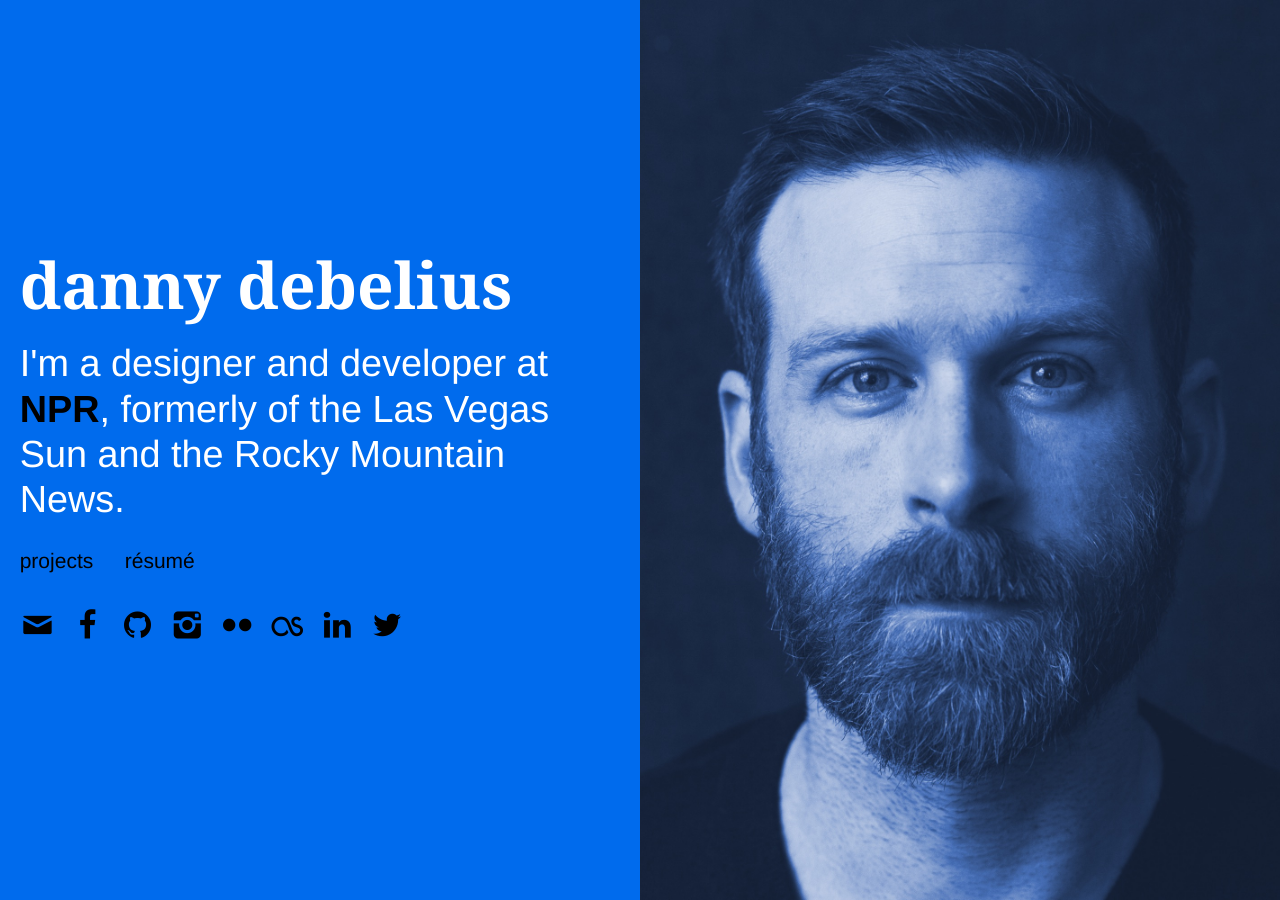
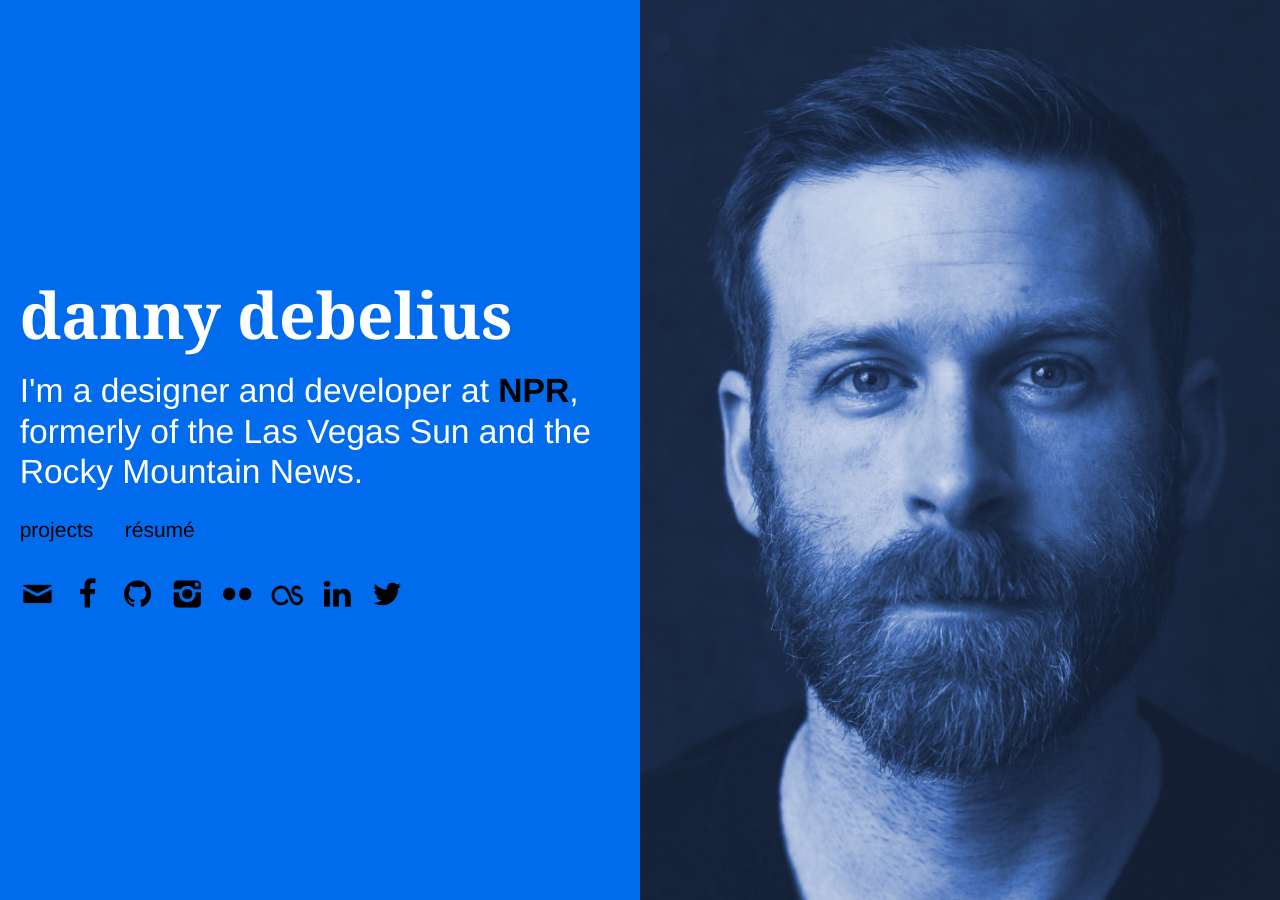
Before and after one commit to dannydb/dannydb.github.io, a Jekyll site: the page built from index.md, in a window 1280 px wide and 900 px high. Built offline with Jekyll 4.4.1, drawn with Linux system fonts in a browser that asks for light colours.

Commit message:
resume type tweaks

```diff
--- a/_sass/_layout.scss
+++ b/_sass/_layout.scss
@@ -90,7 +90,7 @@
     }
 
     @media #{$medium-up} {
-        font-size: 1.8rem;
+        font-size: 1.6rem;
         font-weight: 300;
         line-height: 1.2;
     }
@@ -364,11 +364,12 @@
 
     h1 {
         font-family: $font-family-serif;
-        font-size: $base-font-size * 1.2;
-        margin: 0.2rem 0 $base-line-height-computed;
+        font-size: $base-font-size * 1.5;
+        margin: 0 0 $base-line-height-computed;
         color: #111;
         font-weight: 700;
         text-transform: lowercase;
+        line-height: 1.35;
     }
 }
 
--- a/_sass/_resume.scss
+++ b/_sass/_resume.scss
@@ -17,7 +17,7 @@
 	}
 
 	h3 {
-		font-size: $h4-font-size;
+		font-size: $h5-font-size;
 		margin-bottom: 0;
 		margin-top: $base-line-height-computed;
 	}
```
